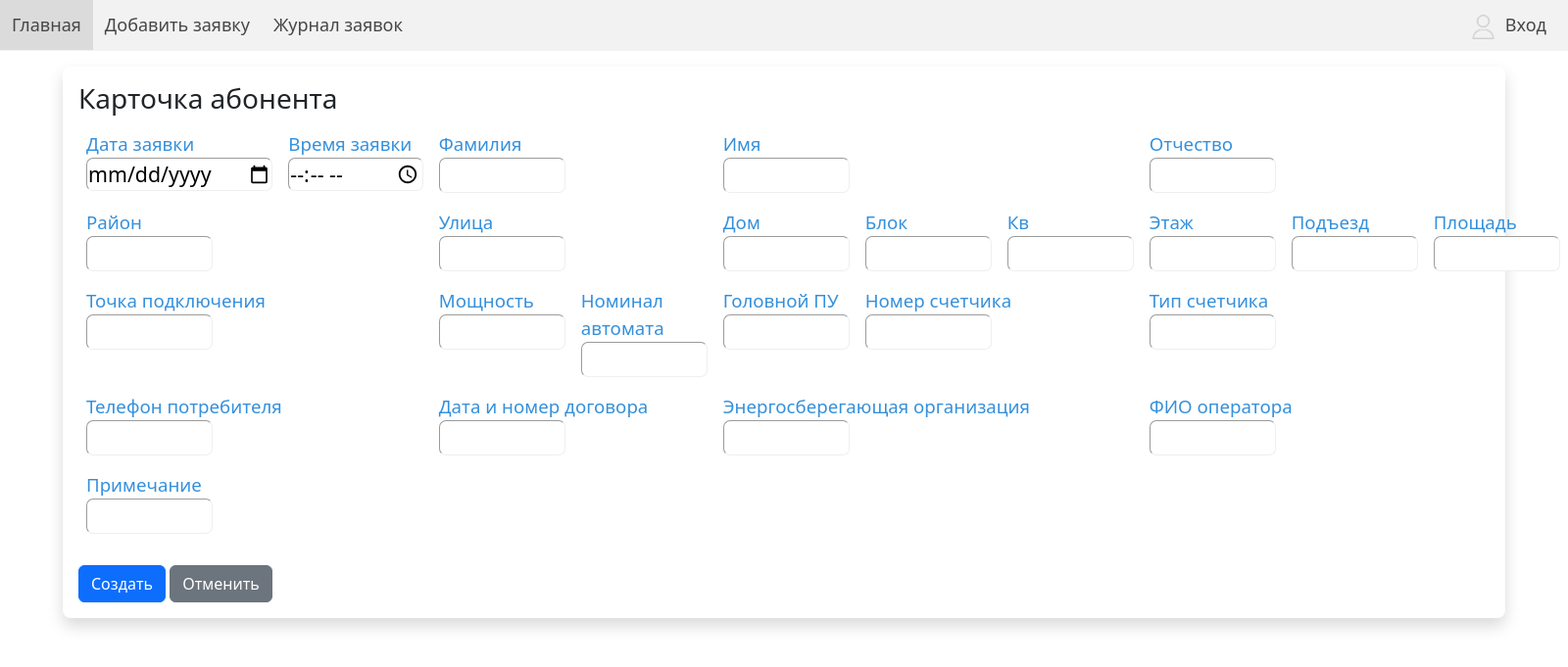
After one commit to ValeraTheSlayer/astrec, a Django app: page /card/new/ in a window 1600 px wide. The commit adds this page. Shown: the top 681 px of the page at 98% size. Run offline with Django 4.2, Linux system fonts and the light colour scheme; some libraries are stand-ins or nearby versions.

Commit message:
added a card creation form (django-tweaks fields are not adjusted for the model at this commit)

```diff
--- a/arec/arec/settings.py
+++ b/arec/arec/settings.py
@@ -37,6 +37,8 @@ INSTALLED_APPS = [
     'django.contrib.sessions',
     'django.contrib.messages',
     'django.contrib.staticfiles',
+    # installed
+    'widget_tweaks',
     # custom apps
     'card',
     'approval'
--- a/arec/arec/urls.py
+++ b/arec/arec/urls.py
@@ -15,10 +15,11 @@ Including another URLconf
 """
 from django.contrib import admin
 from django.urls import path
-from card.views import main_page
+from card.views import main_page, card_create
 
 
 urlpatterns = [
     path('', main_page, name='index'),
     path('admin/', admin.site.urls),
+    path('card/new/', card_create, name='new_card'),
 ]
--- /dev/null
+++ b/arec/card/forms.py
@@ -0,0 +1,9 @@
+from django import forms
+from django.forms import ModelForm
+from .models import Card
+
+
+class SubscriberCardForm(ModelForm):
+    class Meta:
+        model = Card
+        exclude = ['created_at', 'updated_at']
--- /dev/null
+++ b/arec/card/templates/card/card_create_form.html
@@ -0,0 +1,179 @@
+{% extends 'html/base.html' %}
+{% load widget_tweaks %}
+{% block content %}
+
+<div class="mt-3 p-3 border-2 border-dark shadow rounded-3">
+    <h3>Карточка абонента</h3>
+    {% for hidden in form.hidden_fields %}
+      {{ hidden }}
+    {% endfor %}
+  <form method="post">
+    <div class="form-group">
+        {% csrf_token %}
+
+    <table class="table table-borderless">
+
+    <tbody>
+        <tr>
+            <td>
+                    <label class="card_label" for="nominal">Дата заявки</label><br/>
+                        {% render_field form.nominal|append_attr:"size:5" type="date" %}
+                    {% for error in form.nominal.errors %}
+                      <span class="help-block">{{ error }}</span>
+                    {% endfor %}
+            </td>
+            <td>
+                    <label class="card_label" for="nominal">Время заявки</label><br/>
+                    {% render_field form.nominal|append_attr:"size:5" type="time" %}
+                    {% for error in form.nominal.errors %}
+                      <span class="help-block">{{ error }}</span>
+                    {% endfor %}
+            </td>
+            <td colspan="2">
+                <label class="card_label" for="last_name">Фамилия</label><br/>
+                {% render_field form.nominal|append_attr:"size:30" type="text" %}
+            </td>
+            <td colspan="3">
+                <label class="card_label" for="first_name">Имя</label><br/>
+                {% render_field form.nominal|append_attr:"size:30" type="text" %}
+            </td>
+            <td colspan="3">
+                <label class="card_label" for="patronymic_name">Отчество</label><br/>
+                {% render_field form.nominal|append_attr:"size:30" type="text" %}
+            </td>
+        </tr>
+
+
+        <tr>
+            <td colspan="2">
+                <label class="card_label" for="nominal">Район</label><br/>
+                {% render_field form.nominal|append_attr:"size:30" type="text" %}
+            </td>
+
+            <td colspan="2">
+                <label class="card_label" for="last_name">Улица</label><br/>
+                {% render_field form.nominal|append_attr:"size:30" type="text" %}
+            </td>
+            <td>
+                <label class="card_label" for="first_name">Дом</label><br/>
+                {% render_field form.nominal|append_attr:"size:4" type="text" %}
+            </td>
+            <td>
+                <label class="card_label" for="first_name">Блок</label><br/>
+                {% render_field form.nominal|append_attr:"size:4" type="text" %}
+            </td>
+            <td>
+                <label class="card_label" for="first_name">Кв</label><br/>
+                {% render_field form.nominal|append_attr:"size:4" type="text" %}
+            </td>
+
+           <td>
+                <label class="card_label" for="first_name">Этаж</label><br/>
+                {% render_field form.nominal|append_attr:"size:4" type="text" %}
+            </td>
+            <td>
+                <label class="card_label" for="first_name">Подъезд</label><br/>
+                {% render_field form.nominal|append_attr:"size:4" type="text" %}
+            </td>
+            <td>
+                <label class="card_label" for="first_name">Площадь</label><br/>
+                {% render_field form.nominal|append_attr:"size:4" type="text" %}
+            </td>
+        </tr>
+
+
+
+
+        <tr>
+            <td colspan="2">
+                <label class="card_label" for="nominal">Точка подключения</label><br/>
+                {% render_field form.nominal|append_attr:"size:30" type="text" %}
+            </td>
+
+            <td>
+                <label class="card_label" for="last_name">Мощность</label><br/>
+                {% render_field form.nominal|append_attr:"size:6" type="text" %}
+            </td>
+            <td>
+                <label class="card_label" for="last_name">Номинал автомата</label><br/>
+                {% render_field form.nominal|append_attr:"size:6" type="text" %}
+            </td>
+
+            <td>
+                <label class="card_label" for="first_name">Головной ПУ</label><br/>
+                {% render_field form.nominal|append_attr:"size:10" type="text" %}
+            </td>
+            <td colspan="2">
+                <label class="card_label" for="first_name">Номер счетчика</label><br/>
+                {% render_field form.nominal|append_attr:"size:15" type="text" %}
+            </td>
+            <td colspan="3">
+                <label class="card_label" for="first_name">Тип счетчика</label><br/>
+                {% render_field form.nominal|append_attr:"size:30" type="text" %}
+            </td>
+        </tr>
+
+
+
+
+<tr>
+    <td colspan="2">
+        <label class="card_label" for="nominal">Телефон потребителя</label><br/>
+        {% render_field form.nominal|append_attr:"size:30" type="text" %}
+    </td>
+    <td colspan="2">
+        <label class="card_label" for="nominal">Дата и номер договора</label><br/>
+        {% render_field form.nominal|append_attr:"size:30" type="text" %}
+    </td>
+
+    <td colspan="3">
+        <label class="card_label" for="nominal">Энергосберегающая организация</label><br/>
+        {% render_field form.nominal|append_attr:"size:30" type="text" %}
+    </td>
+
+    <td colspan="3">
+        <label class="card_label" for="nominal">ФИО оператора</label><br/>
+        {% render_field form.nominal|append_attr:"size:30" type="text" %}
+    </td>
+
+</tr>
+
+
+        <tr>
+            <td colspan="10">
+                <label class="card_label" for="nominal">Примечание</label><br/>
+                    {% render_field form.nominal|append_attr:"size:155" type="text" %}
+                {% for error in form.nominal.errors %}
+                  <span class="help-block">{{ error }}</span>
+                {% endfor %}
+            </td>
+        </tr>
+
+    </tbody>
+    </table>
+
+    </div>
+    <div class="form-group">
+      <button type="submit" class="btn btn-primary mt-2">
+        Создать
+      </button>
+      <a href="{% url 'index' %}" class="btn btn-secondary mt-2">Отменить</a>
+    </div>
+  </form>
+    </div>
+
+</div>
+<style>
+.card_label {
+  color: #3590DC;
+  font-size: 14pt;
+  text-weight: bold;
+}
+.form-group input {
+border-color: #efefef;
+border-radius: 7px;
+border-width: 1px;
+font-size: 16pt;
+}
+</style>
+{% endblock content %}
--- a/arec/card/views.py
+++ b/arec/card/views.py
@@ -1,6 +1,21 @@
+from django.http import HttpResponseRedirect
 from django.shortcuts import render
+from django.views.generic import View
+from .models import Card
+from .forms import SubscriberCardForm as CardForm
 
 
 # rendering main page
 def main_page(request):
     return render(request, 'html/index.html')
+
+
+def card_create(request):
+    if request.method == "POST":
+        form = CardForm(request.POST)
+        if form.is_valid():
+            return HttpResponseRedirect('/success/')
+    else:
+        form = CardForm(initial={'key': 'value'})
+
+    return render(request, 'card/card_create_form.html', {'form': form})
--- a/arec/static/html/base.html
+++ b/arec/static/html/base.html
@@ -48,7 +48,7 @@
 
 {% endblock mainmenu %}
 
-<main class="inner" style="min-height: 95%; height: 95%">
+<main class="inner d-flex justify-content-center" >
 
 <div id="content">
 {% block content %}
```
Also changed, not shown: arec/static/css/test.html (deleted, +0 -72 lines), arec/card/templates/card/card_list.html (added), arec/static/css/index.css (line endings or trailing spaces), 1 other file.
